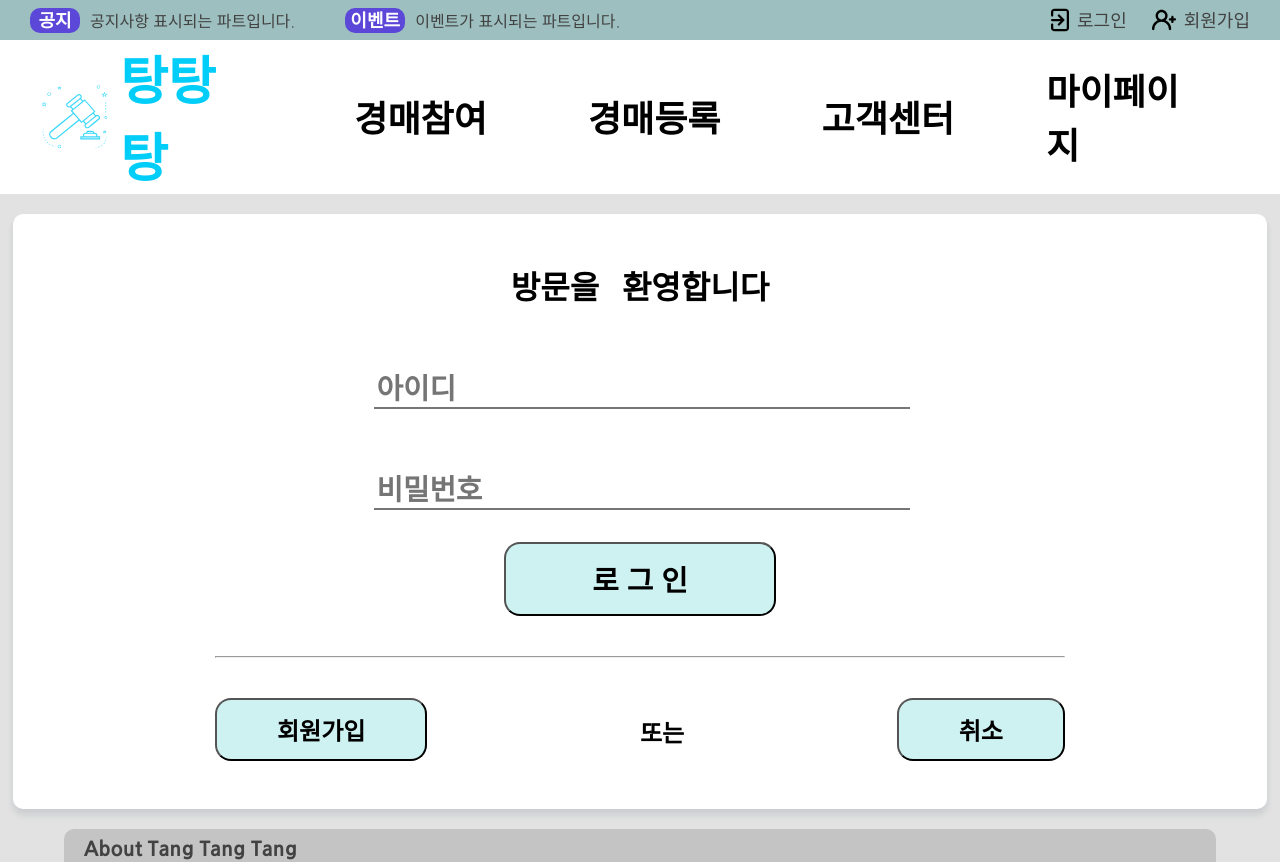
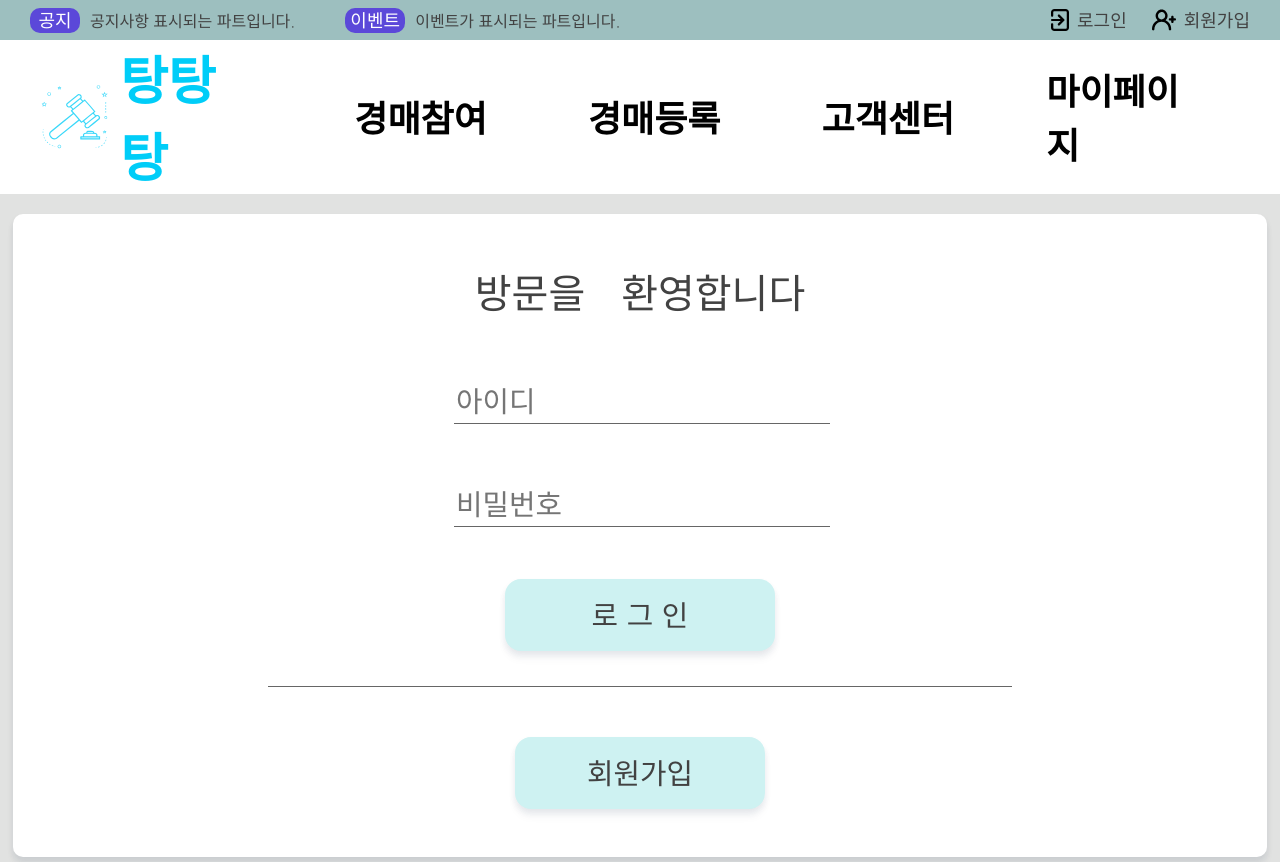
Before and after one commit to MinJeongH/TangMall, a React (Create React App) app: page /login in a window 1280 px wide. Shown: the top 862 px of the page. Built offline with nearby package versions, Linux system fonts and the light colour scheme.

Commit message:
헤더, 로그인, 회원가입 화면 css 수정

```diff
--- a/src/components/join/Register.jsx
+++ b/src/components/join/Register.jsx
@@ -96,10 +96,8 @@ function Register() {
 
   return (
     <div className="register-container">
-      <div className="register-head">
-        <h1>회원가입</h1>
-        <hr className="register-high-hr" />
-      </div>
+      <h1 className="register-head">회원가입</h1>
+      <div className="box">
         <div className="id-box">
           <div className="title">아이디</div>
           <div className="title-content">
@@ -178,15 +176,13 @@ function Register() {
             />
           </div>
         </div>
-      <div style={{ padding: "2rem 10rem" }}>
-        <hr />
       </div>
       <div className="btn-next-box">
         <button className="btn-next per-register" onClick={onRegister}>
           회원가입
         </button>
         <button className="btn-next cancel" onClick={onCancel}>
-          취소
+          취 소
         </button>
       </div>
     </div>
--- a/src/components/join/Register.scss
+++ b/src/components/join/Register.scss
@@ -1,83 +1,105 @@
+@import url("https://fonts.googleapis.com/css2?family=Do+Hyeon&family=Nanum+Gothic:wght@400;700;800&display=swap");
+@import "../../common.scss";
+
 .register-container {
   width: 100%;
   display: flex;
   flex-direction: column;
-    justify-items: center;
+  align-items: center;
+  font-family: "Nanum Gothic", sans-serif;
+  .register-head {
+    display: flex;
+    justify-content: center;
+    align-items: center;
+    width: 40%;
+    padding: 2rem 10rem;
+    font-family: "Do Hyeon", sans-serif;
+    font-size: 2.5rem;
+    border-bottom: 2px solid $fontColorBlack;
   }
-
-  .register-head {
-    text-align: center;
+  .box {
+    display: flex;
+    flex-direction: column;
+    width: 65%;
+    align-items: center;
+    border-bottom: 2px solid $fontColorBlack;
+    padding-bottom: 2rem;
+    .id-box,
+    .nick-box,
+    .pw-box,
+    .conpw-bow,
+    .email-box,
+    .phone-box {
+      display: flex;
+      flex-direction: row;
+      justify-content: space-between;
       padding: 2rem 10rem;
-  }
-
-  .register-high-hr {
-    height: 2px;
-    background-color: #000;
-  }
-
-  .input-btn {
-    font-size: 1.5rem;
-    width: 70%;
-    border-left-width: 0;
-    border-right-width: 0;
-    border-top-width: 0;
-    border-bottom-width: 1;
-  }
-
-  .input-nobtn {
-    font-size: 1.5rem;
       width: 90%;
-    border-left-width: 0;
-    border-right-width: 0;
-    border-top-width: 0;
-    border-bottom-width: 1;
-  }
-
       .title {
-    font-size: 1.8rem;
+        font-size: 1.6rem;
         font-weight: bold;
         width: 20%;
       }
-
       .title-content {
+        display: flex;
+        flex-direction: row;
+        justify-content: space-between;
         width: 60%;
+        .input-btn {
+          font-size: 1.4rem;
+          width: 70%;
+          border-width: 0 0 1.5px 0;
+          font-family: "Nanum Gothic", sans-serif;
         }
-
+        .input-nobtn {
+          font-size: 1.4rem;
+          width: 100%;
+          border-width: 0 0 1.5px 0;
+          font-family: "Nanum Gothic", sans-serif;
+        }
         .btn-check {
+          display: flex;
+          justify-content: center;
+          align-items: center;
           font-size: 1.2rem;
-    font-weight: bold;
-    padding : 0.3em;
+          padding: 0.3em;
           width: 20%;
           border-radius: 0.8rem;
-    background-color: #CEF2F2;
+          font-family: "Do Hyeon", sans-serif;
+          background-color: #cef2f2;
+          border: none;
+          box-shadow: 0px 4px 6px rgba(24, 39, 75, 0.08),
+            0px 8px 8px rgba(24, 39, 75, 0.04);
+          cursor: pointer;
         }
-
-  .id-box, .nick-box, .pw-box, .conpw-bow, .email-box, .phone-box {
+      }
+    }
+  }
+  .btn-next-box {
+    padding-top: 2.8rem;
+    margin-bottom: 4rem;
+    width: 80%;
     display: flex;
     flex-direction: row;
     justify-content: space-around;
-    padding: 2rem 10rem;
+    .btn-next {
+      display: flex;
+      justify-content: center;
+      align-items: center;
+      font-family: "Do Hyeon", sans-serif;
+      font-size: 1.8rem;
+      padding: 0.3em 2.5em;
+      border-radius: 10px;
+      border: none;
+      box-shadow: 0px 4px 6px rgba(24, 39, 75, 0.08),
+        0px 8px 8px rgba(24, 39, 75, 0.04);
+      cursor: pointer;
+      &.per-register {
+        background-color: #cef2f2;
       }
-
-  .btn-next-box {
-    padding-top: 2rem;
-    margin-bottom: 4rem;
-    width: 100%;
-    display: flex;
-    flex-direction: row;
-    justify-content: space-around;
-  }
-
-  .btn-next {
-    font-size: 1.5rem;
-    font-weight: bold;
-    padding: 0.5em 2.5em;
-
-    &.per-register {
-      background-color: #CEF2F2;
-    }
-
       &.cancel {
-      background-color: #F0F0F2;
+        background-color: #f0f0f2;
       }
     }
+  }
+}
--- a/src/components/join/RegisterAgree.scss
+++ b/src/components/join/RegisterAgree.scss
@@ -1,77 +1,64 @@
-/* Agree Container */
+@import url("https://fonts.googleapis.com/css2?family=Do+Hyeon&family=Nanum+Gothic:wght@400;700;800&display=swap");
+@import "../../common.scss";
 
 .agree-container {
-    border: 1px solid #000;
   display: flex;
   flex-direction: column;
   justify-items: center;
   padding: 3rem 6rem;
-  }
-
-  /* Head */
-
-  .agree-head-box {
+  font-family: "Nanum Gothic", sans-serif;
+  .agree-title {
     width: 100%;
     text-align: center;
+    font-family: "Do Hyeon", sans-serif;
   }
-
-  /* All check box Area */
-
   .agree-all-box {
     text-align: left;
     font-size: 1.2rem;
-    font-weight: bold;
+    font-weight: 800;
+    margin-bottom: 1.2rem;
   }
-
-  .block {
-    margin-top: 10px;
-    margin-bottom: 10px;
-  }
-
-  /* Content */
-
-  // .agree-content-box {}
-
   .agree-content-checkbox {
-    background-color: #F0F0F2;
+    background-color: #f0f0f2;
     width: 100%;
     font-family: "Nanum Gothic", sans-serif;
     font-size: 1rem;
-    font-weight: bold;
-    border: 1px solid #000;
+    font-weight: 700;
+    border: 1px solid $fontColorBlack;
   }
-
   .agree-content-terms {
     width: 100%;
     height: 200px;
-    border: 1px solid #000;
+    border: 1px solid $fontColorBlack;
     font-family: "Nanum Gothic", sans-serif;
     font-size: 1rem;
-    overFlow: scroll;
+    overflow-y: scroll;
+    margin-bottom: 2.2rem;
+    padding: 0;
   }
-
-  /* Button CSS */
-
   .agree-btn-box {
     padding-top: 1rem;
     width: 100%;
     display: flex;
     flex-direction: row;
     justify-content: space-around;
-  }
-
     .next-btn {
       font-size: 1.8rem;
-    font-weight: bold;
       padding: 0.5em 2.5em;
-
+      font-family: "Do Hyeon", sans-serif;
+      color: $fontColorBlack;
+      border: none;
+      box-shadow: 0px 4px 6px rgba(24, 39, 75, 0.08),
+        0px 8px 8px rgba(24, 39, 75, 0.04);
+      cursor: pointer;
       &.agree {
-      background-color: #CEF2F2;
+        background-color: #cef2f2;
         border-radius: 1rem;
       }
-
       &.disagree {
-      background-color: #F0F0F2;
+        background-color: #f0f0f2;
         border-radius: 1rem;
       }
     }
+  }
+}
--- a/src/components/layout/header.jsx
+++ b/src/components/layout/header.jsx
@@ -32,25 +32,23 @@ const Header = () => {
         </div>
         {auth.user ? (
           <div className="user">
-            <div className="login">
-              <p>{auth.user}</p>
-              <button onClick={logoutHandler}>
-                <img src="logout_icon.svg" alt="login icon" />
-                <p>로그아웃</p>
-              </button>
+            <p>{auth.user}</p>
+            <div className="logout" onClick={logoutHandler}>
+              <img src="logout_icon.svg" alt="login icon" />
+              <p>로그아웃</p>
             </div>
           </div>
         ) : (
           <div className="user">
             <div className="login">
-              <img src="login_icon.svg" alt="login icon" />
               <Link to="/login" className="link">
+                <img src="login_icon.svg" alt="login icon" />
                 로그인
               </Link>
             </div>
             <div className="join">
-              <img src="join_icon.svg" alt="join icon" />
               <Link to="/registerAgree" className="link">
+                <img src="join_icon.svg" alt="join icon" />
                 회원가입
               </Link>
             </div>
--- a/src/components/login/Login.jsx
+++ b/src/components/login/Login.jsx
@@ -38,11 +38,11 @@ function Login() {
 
   const onClickRegister = () => {
     navigate("/registerAgree", { replace: true });
-  }
+  };
 
   const onClickRegisterCancel = () => {
     navigate(-1);
-  }
+  };
 
   const handleInputId = (e) => {
     setInputId(e.target.value);
@@ -55,47 +55,41 @@ function Login() {
   return (
     <div className="login-container">
       <div className="login-container-title">방문을 &nbsp; 환영합니다</div>
+      <div className="login">
         <div className="login-id-box">
-        <input className="login-input"
+          <input
+            className="login-input"
             type="text"
             name="input_id"
             placeholder="아이디"
             value={InputId}
             onChange={handleInputId}
           />
-        <div></div>
         </div>
         <div className="login-pw-box">
-        <input className="login-input"
+          <input
+            className="login-input"
             type="password"
             name="input_pw"
             placeholder="비밀번호"
             value={InputPw}
             onChange={handleInputPw}
           />
-        <div></div>
         </div>
         <div className="login-btn-box">
           <button className="login-btn" type="button" onClick={onClickLogin}>
             로 그 인
           </button>
         </div>
-      <div className="hr">
-        <hr />
       </div>
       <div className="join-find">
-        <div>
-          <button type="button"
+        <button
+          type="button"
           className="join-find-button"
-          onClick={onClickRegister}>회원가입</button>
-        </div>
-        <div className="join-or-find">또는</div>
-        <div>
-          <button type="button"
-          className="join-find-button"
-          onClick={onClickRegisterCancel}
-          >취소</button>
-        </div>
+          onClick={onClickRegister}
+        >
+          회원가입
+        </button>
       </div>
     </div>
   );
--- a/src/components/login/Login.scss
+++ b/src/components/login/Login.scss
@@ -1,72 +1,73 @@
+@import url("https://fonts.googleapis.com/css2?family=Do+Hyeon&family=Nanum+Gothic:wght@400;700;800&display=swap");
+@import "../../common.scss";
+
 .login-container {
   display: flex;
   flex-direction: column;
   align-items: center;
   width: 100%;
-
-    /* border:1px solid #000; */
   padding: 3rem 6rem;
+  font-family: "Do Hyeon", sans-serif;
+  .login-container-title {
+    font-size: 2.5rem;
+    margin-bottom: 2rem;
+    color: $fontColorBlack;
   }
-
-  .login-container-title {
-    font-size: 2rem;
-    font-weight: bold;
-    margin-bottom: 2rem;
-  }
-
-  .login-input {
-    font-size: 1.8rem;
-    font-weight: bold;
-    width: 100%;
-    border-left-width: 0;
-    border-right-width: 0;
-    border-top-width: 0;
-    border-bottom-width: 1;
-  }
-
-  .login-id-box, .login-pw-box {
+  .login {
+    display: flex;
+    flex-direction: column;
+    align-items: center;
+    width: 70%;
+    border-bottom: 1px solid $fontColorGrey;
+    margin: 0 0 50px 0;
+    padding: 0 0 35px 0;
+    .login-id-box,
+    .login-pw-box {
       padding: 2rem 10rem;
       width: 50%;
+      .login-input {
+        font-family: "Do Hyeon", sans-serif;
+        font-size: 1.8rem;
+        width: 100%;
+        color: $fontColorGrey;
+        border-width: 0 0 1px 0;
+        border-color: $fontColorGrey;
       }
-
+    }
     .login-btn-box {
-    /* border: 1px solid #000; */
-    width: 30%;
+      width: 50%;
       text-align: center;
-  }
-
+      margin-top: 20px;
       .login-btn {
+        font-family: "Do Hyeon", sans-serif;
         border-radius: 1rem;
         font-size: 1.8rem;
-    font-weight: bold;
         padding: 0.5em 3em;
-    background-color: #CEF2F2;
-
-    /* margin-top: 1rem; */
+        cursor: pointer;
+        background-color: $colorMint;
+        color: $fontColorBlack;
+        border: none;
+        box-shadow: 0px 4px 6px rgba(24, 39, 75, 0.08),
+          0px 8px 8px rgba(24, 39, 75, 0.04);
       }
-
-  .hr {
-    padding: 2rem 6rem;
-    width: 80%;
     }
-
+  }
   .join-find {
     width: 80%;
     display: flex;
     flex-direction: row;
-    justify-content: space-between;
+    justify-content: center;
+    .join-find-button {
+      font-family: "Do Hyeon", sans-serif;
+      border-radius: 1rem;
+      font-size: 1.8rem;
+      padding: 0.5em 2.5em;
+      background-color: $colorMint;
+      color: $fontColorBlack;
+      border: none;
+      cursor: pointer;
+      box-shadow: 0px 4px 6px rgba(24, 39, 75, 0.08),
+        0px 8px 8px rgba(24, 39, 75, 0.04);
     }
-
-  .join-find-button {
-    border-radius: 1rem;
-    font-size: 1.5rem;
-    font-weight: bold;
-    padding: 0.5em 2.5em;
-    background-color: #CEF2F2;
   }
-
-  .join-or-find {
-    font-size: 1.5rem;
-    font-weight: bold;
-    margin-top: 1rem;
 }
```
Also changed, not shown: src/components/join/RegisterAgree.jsx (+2 -12 lines), src/components/layout/header.scss (+22 -1 lines). Lines whose indentation alone changed are shown as unchanged.
